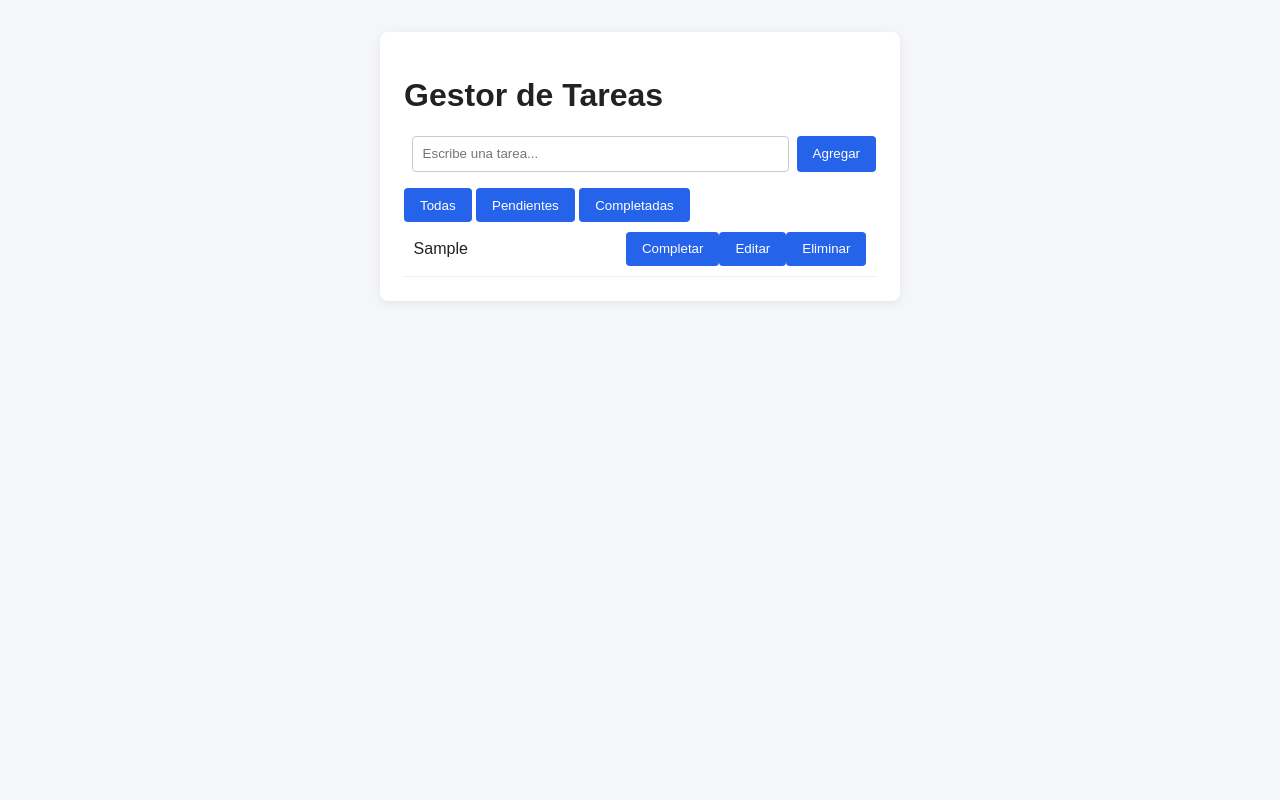
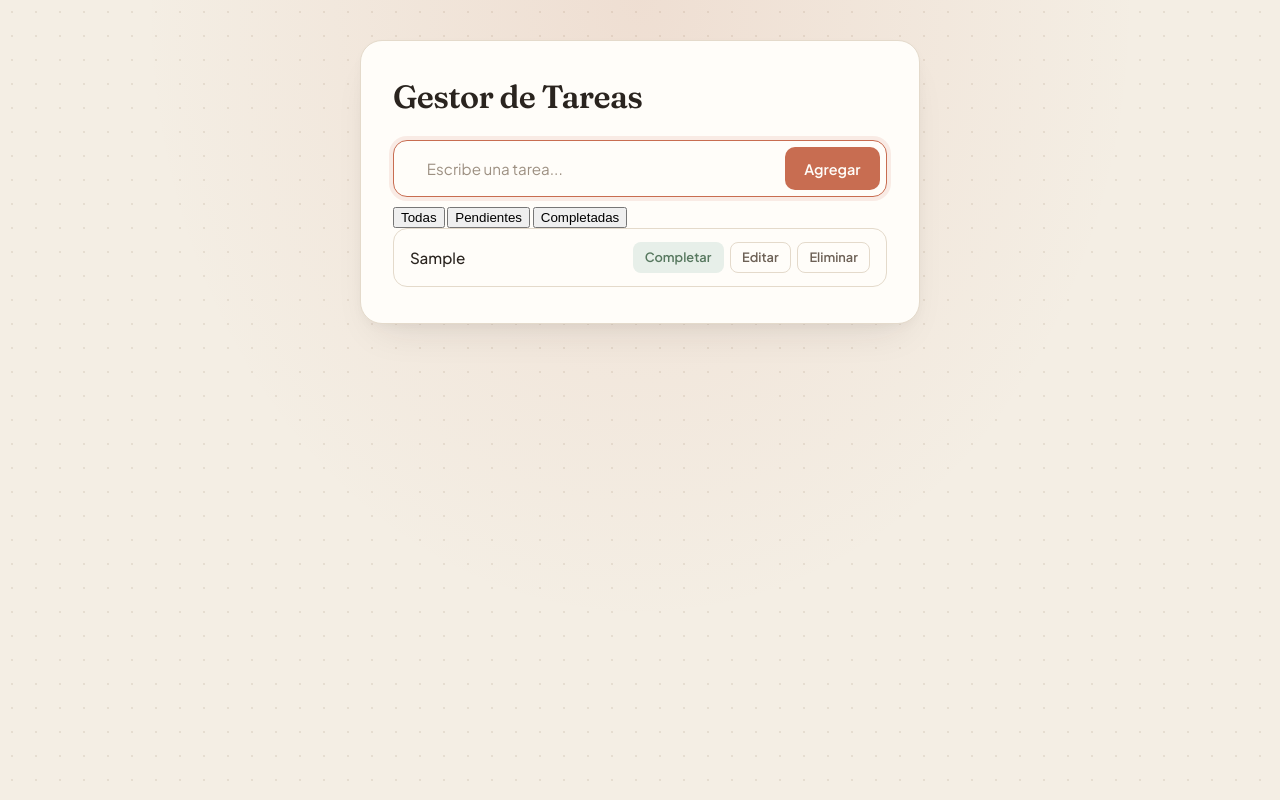
Before and after one commit to jualyfabre17-art/task-manager-crud, a plain HTML site: page index.html in a window 1280 px wide. Both pictures are taken after typing "Sample" into the empty fields and a click on the button "Agregar". Drawn offline with Linux system fonts and the light colour scheme.

Commit message:
style: aplicando tema visual calido a la pagina

```diff
--- a/styles.css
+++ b/styles.css
@@ -1,69 +1,248 @@
+@import url('https://fonts.googleapis.com/css2?family=Fraunces:opsz,wght@9..144,500;9..144,600&family=Plus+Jakarta+Sans:wght@400;500;600&display=swap');
+
+:root {
+  --paper-bg: #f4eee4;
+  --sheet-bg: #fffdf9;
+  --warm-stone: #ebe2d3;
+  --warm-hover: #f8f3ea;
+  --ink-dark: #2a241f;
+  --ink-soft: #6d6156;
+  --ink-faint: #9d9082;
+  --terracotta: #c86d51;
+  --terracotta-dark: #b0593e;
+  --sage: #57785f;
+  --sage-bg: #e7efe9;
+  --rose-bg: #fbeae7;
+  --rose-ink: #b54334;
+  --line: #e4dacb;
+  --shadow-soft: 0 20px 42px -18px rgba(42, 36, 31, 0.12),
+                 0 4px 14px -4px rgba(42, 36, 31, 0.05);
+}
+
 * {
   box-sizing: border-box;
-  font-family: Arial, sans-serif;
 }
 
 body {
   margin: 0;
-  padding: 2rem;
-  background: #f4f6f9;
-  color: #222;
+  min-height: 100vh;
+  padding: 2.5rem 1rem;
+  background-color: var(--paper-bg);
+  background-image:
+    radial-gradient(at 50% 0%, rgba(200, 109, 81, 0.12) 0px, transparent 55%),
+    radial-gradient(rgba(165, 145, 120, 0.18) 1px, transparent 0);
+  background-size: 100% 100%, 24px 24px;
+  color: var(--ink-dark);
+  font-family: "Plus Jakarta Sans", -apple-system, BlinkMacSystemFont, sans-serif;
+  display: flex;
+  justify-content: center;
+  align-items: flex-start;
 }
 
 .container {
-  max-width: 520px;
-  margin: 0 auto;
-  background: #fff;
-  padding: 1.5rem;
-  border-radius: 8px;
-  box-shadow: 0 2px 8px rgba(0, 0, 0, 0.08);
+  width: 100%;
+  max-width: 560px;
+  background: var(--sheet-bg);
+  border: 1px solid var(--line);
+  border-radius: 22px;
+  padding: 2.25rem 2rem;
+  box-shadow: var(--shadow-soft);
 }
 
-form {
-  display: flex;
-  gap: 0.5rem;
-  margin-bottom: 1rem;
+h1 {
+  margin: 0 0 1.5rem 0;
+  font-family: "Fraunces", Georgia, serif;
+  font-size: 2rem;
+  font-weight: 600;
+  letter-spacing: -0.02em;
+  color: var(--ink-dark);
 }
 
-input {
-  flex: 1;
-  padding: 0.6rem;
-  border: 1px solid #ccc;
-  border-radius: 4px;
+#task-form {
+  display: flex;
+  gap: 0.55rem;
+  background: var(--warm-stone);
+  padding: 0.4rem;
+  border-radius: 14px;
+  margin-bottom: 0.5rem;
+  border: 1px solid transparent;
+  transition: border-color 0.2s ease, background-color 0.2s ease, box-shadow 0.2s ease;
 }
 
-button {
-  padding: 0.6rem 1rem;
-  border: none;
-  border-radius: 4px;
-  background: #2563eb;
-  color: #fff;
-  cursor: pointer;
+#task-form:focus-within {
+  background: var(--sheet-bg);
+  border-color: var(--terracotta);
+  box-shadow: 0 0 0 4px rgba(200, 109, 81, 0.12);
 }
 
-ul {
+#task-input {
+  flex: 1;
+  min-width: 0;
+  border: none;
+  background: transparent;
+  padding: 0.65rem 0.85rem;
+  font-size: 0.95rem;
+  font-family: inherit;
+  color: var(--ink-dark);
+  outline: none;
+}
+
+#task-input::placeholder {
+  color: var(--ink-faint);
+}
+
+#task-form button[type="submit"] {
+  padding: 0.65rem 1.2rem;
+  border: none;
+  border-radius: 10px;
+  background: var(--terracotta);
+  color: #fffdf9;
+  font-family: inherit;
+  font-size: 0.9rem;
+  font-weight: 600;
+  cursor: pointer;
+  transition: background-color 0.2s ease, transform 0.15s ease;
+}
+
+#task-form button[type="submit"]:hover {
+  background: var(--terracotta-dark);
+}
+
+#task-form button[type="submit"]:active {
+  transform: scale(0.98);
+}
+
+.error-message {
+  color: var(--rose-ink);
+  font-size: 0.84rem;
+  font-weight: 500;
+  min-height: 1.2rem;
+  margin: 0.35rem 0 1.1rem 0.25rem;
+}
+
+.container > button[data-filter] {
+  border: none;
+  background: var(--warm-stone);
+  color: var(--ink-soft);
+  font-family: inherit;
+  font-size: 0.84rem;
+  font-weight: 600;
+  padding: 0.45rem 0.9rem;
+  border-radius: 10px;
+  cursor: pointer;
+  margin-right: 0.35rem;
+  margin-bottom: 1.25rem;
+  transition: all 0.18s ease;
+}
+
+.container > button[data-filter]:hover {
+  background: #e1d5c3;
+  color: var(--ink-dark);
+}
+
+.container > button[data-filter]:focus-visible {
+  outline: 2px solid var(--terracotta);
+  outline-offset: 2px;
+}
+
+#task-list {
   list-style: none;
   padding: 0;
   margin: 0;
+  display: flex;
+  flex-direction: column;
+  gap: 0.6rem;
 }
 
-li {
+#task-list li {
   display: flex;
+  align-items: center;
   justify-content: space-between;
-  align-items: center;
-  padding: 0.6rem;
-  border-bottom: 1px solid #eee;
-  gap: 0.5rem;
+  gap: 0.75rem;
+  padding: 0.8rem 1rem;
+  background: var(--sheet-bg);
+  border: 1px solid var(--line);
+  border-radius: 14px;
+  transition: background-color 0.18s ease, border-color 0.18s ease;
 }
 
-.completed {
-  text-decoration: line-through;
-  color: #777;
+#task-list li:hover {
+  background: var(--warm-hover);
+  border-color: #d7cab7;
 }
 
-.error-message {
-  color: #dc2626;
-  font-size: 0.9rem;
-  min-height: 1.2rem;
-  margin: 0 0 0.75rem 0;
+#task-list li span {
+  flex: 1;
+  min-width: 0;
+  font-size: 0.95rem;
+  font-weight: 500;
+  color: var(--ink-dark);
+  word-break: break-word;
 }
+
+#task-list li span.completed {
+  text-decoration: line-through;
+  color: var(--ink-faint);
+}
+
+#task-list li div {
+  display: flex;
+  align-items: center;
+  gap: 0.4rem;
+  flex-shrink: 0;
+}
+
+#task-list li button {
+  border: 1px solid var(--line);
+  background: var(--sheet-bg);
+  color: var(--ink-soft);
+  font-family: inherit;
+  font-size: 0.8rem;
+  font-weight: 600;
+  padding: 0.4rem 0.7rem;
+  border-radius: 8px;
+  cursor: pointer;
+  transition: all 0.18s ease;
+}
+
+#task-list li button:nth-child(1) {
+  background: var(--sage-bg);
+  border-color: transparent;
+  color: var(--sage);
+}
+
+#task-list li button:nth-child(1):hover {
+  background: var(--sage);
+  color: #fffdf9;
+}
+
+#task-list li button:nth-child(2):hover {
+  background: var(--warm-stone);
+  color: var(--ink-dark);
+}
+
+#task-list li button:nth-child(3):hover {
+  background: var(--rose-bg);
+  border-color: transparent;
+  color: var(--rose-ink);
+}
+
+@media (max-width: 520px) {
+  body {
+    padding: 1.25rem 0.75rem;
+  }
+
+  .container {
+    padding: 1.5rem 1.15rem;
+  }
+
+  #task-list li {
+    flex-direction: column;
+    align-items: flex-start;
+  }
+
+  #task-list li div {
+    width: 100%;
+    justify-content: flex-end;
+  }
+}
```
